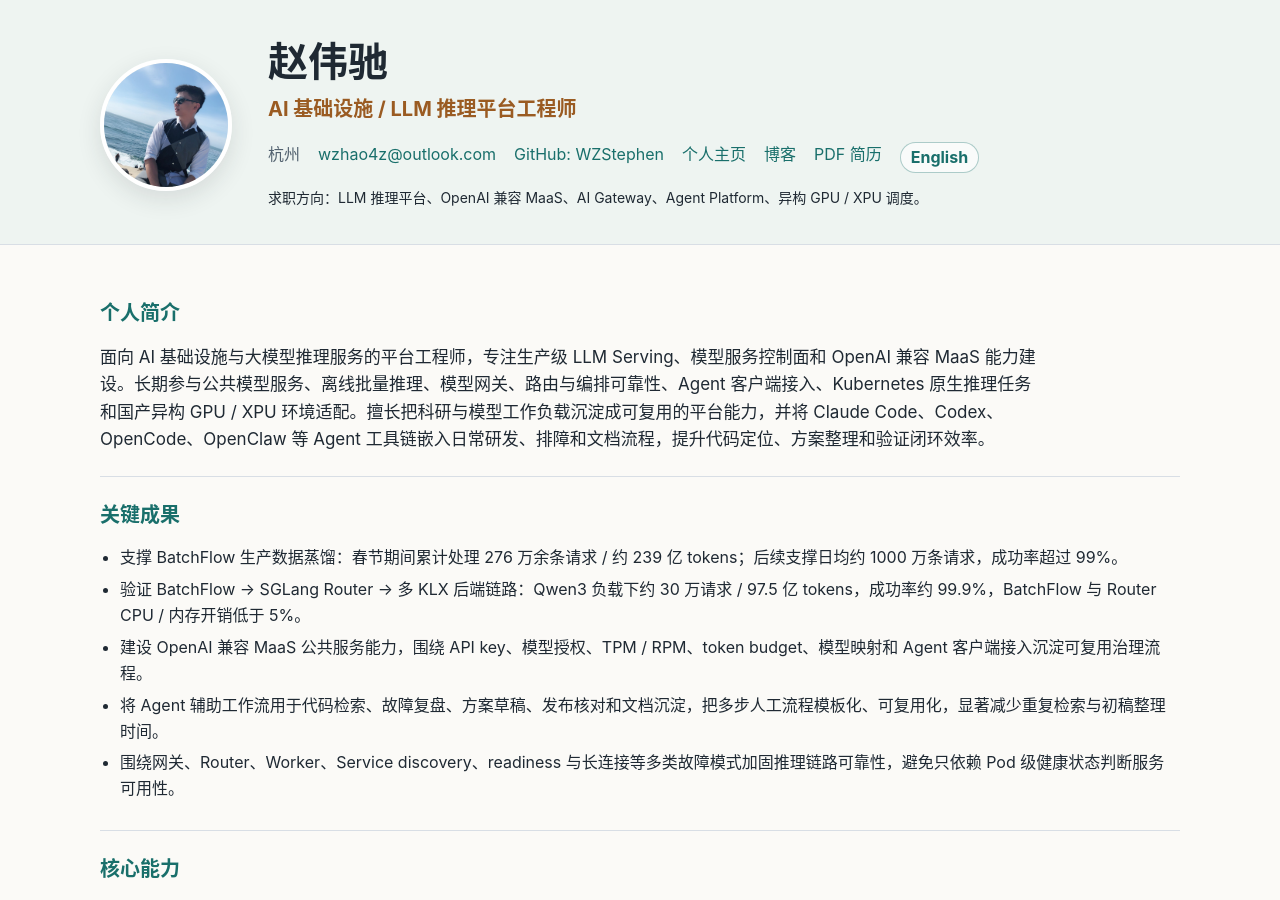
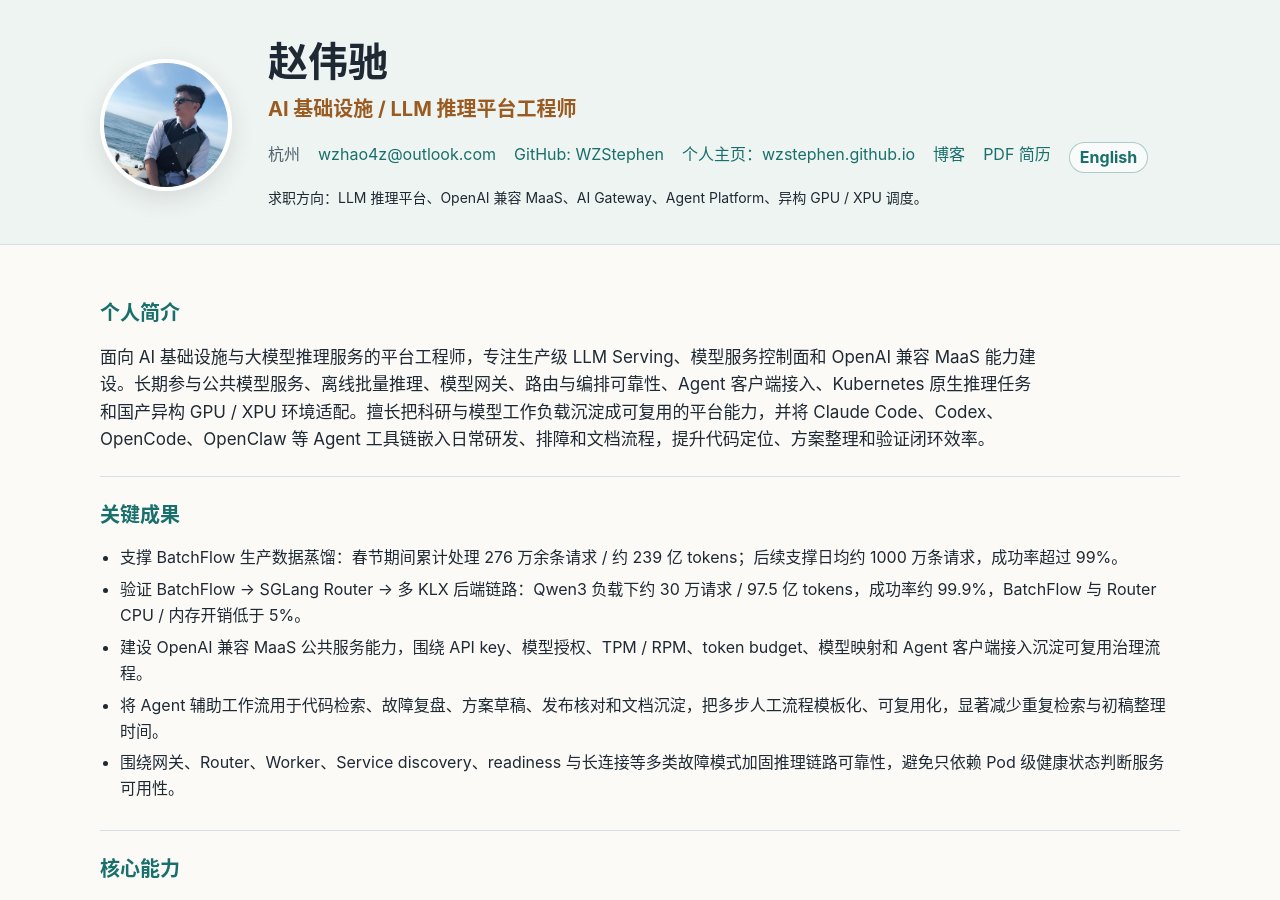
Before and after one commit to WZStephen/wzstephen.github.io, a Jekyll site: the page resume/index-cn.html, which Jekyll copies as it is, in a window 1280 px wide and 900 px high. Built offline with Jekyll 4.4.1, drawn with Linux system fonts in a browser that asks for light colours.

Commit message:
Show homepage URL in resume PDFs

```diff
--- a/resume/index-cn.html
+++ b/resume/index-cn.html
@@ -359,7 +359,7 @@
           <span>杭州</span>
           <a href="mailto:wzhao4z@outlook.com">wzhao4z@outlook.com</a>
           <a href="https://github.com/WZStephen">GitHub: WZStephen</a>
-          <a href="https://wzstephen.github.io/">个人主页</a>
+          <a href="https://wzstephen.github.io/">个人主页：wzstephen.github.io</a>
           <a class="no-print" href="../">博客</a>
           <a class="no-print" href="../Files/CN_Resume_Weichi_Zhao.pdf">PDF 简历</a>
           <a class="switch-link no-print" href="index.html">English</a>
--- a/resume/index.html
+++ b/resume/index.html
@@ -360,7 +360,7 @@
           <a href="mailto:wzhao4z@outlook.com">wzhao4z@outlook.com</a>
           <a href="https://github.com/WZStephen">GitHub: WZStephen</a>
           <a href="https://www.linkedin.com/in/wzhao42/">LinkedIn</a>
-          <a href="https://wzstephen.github.io/">Homepage</a>
+          <a href="https://wzstephen.github.io/">Homepage: wzstephen.github.io</a>
           <a class="no-print" href="../">Blog</a>
           <a class="no-print" href="../Files/EN_Resume_Weichi_Zhao.pdf">PDF Resume</a>
           <a class="switch-link no-print" href="index-cn.html">中文</a>
```
Also changed, not shown: 2 other files.
